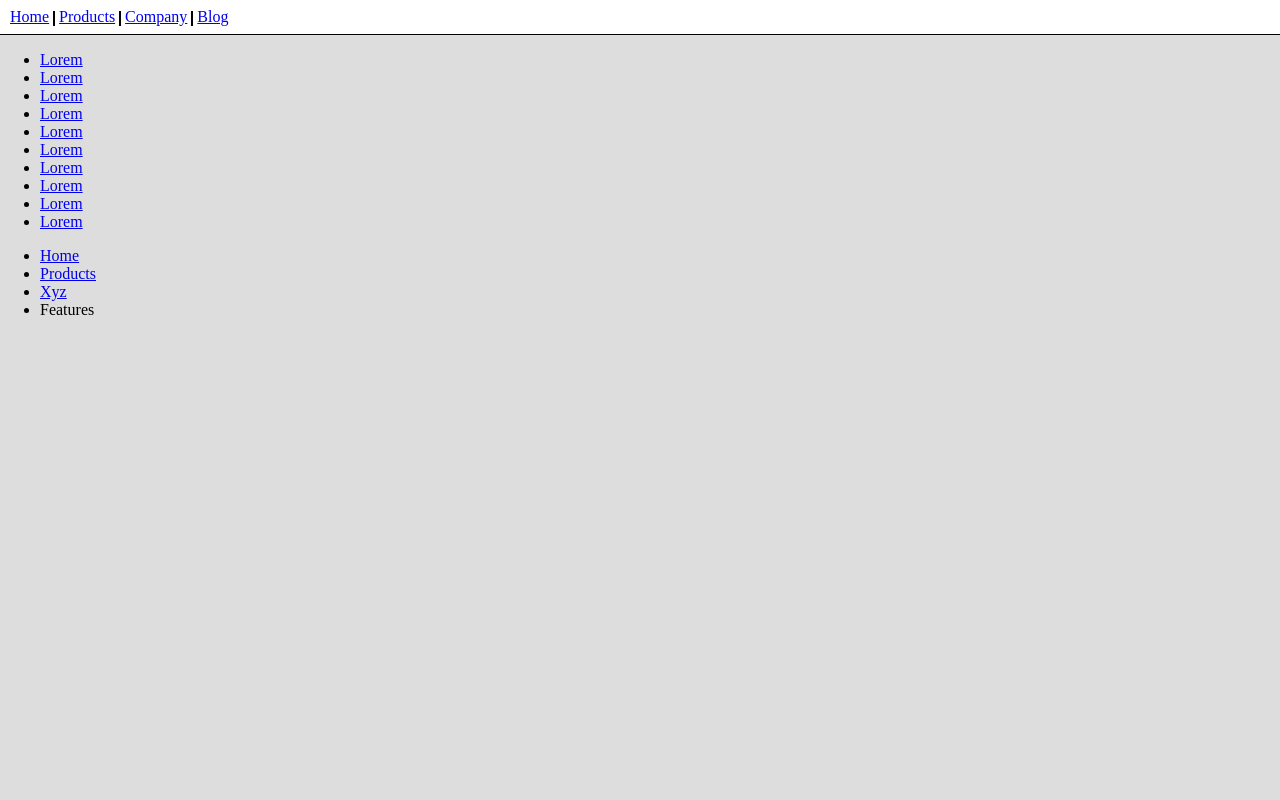
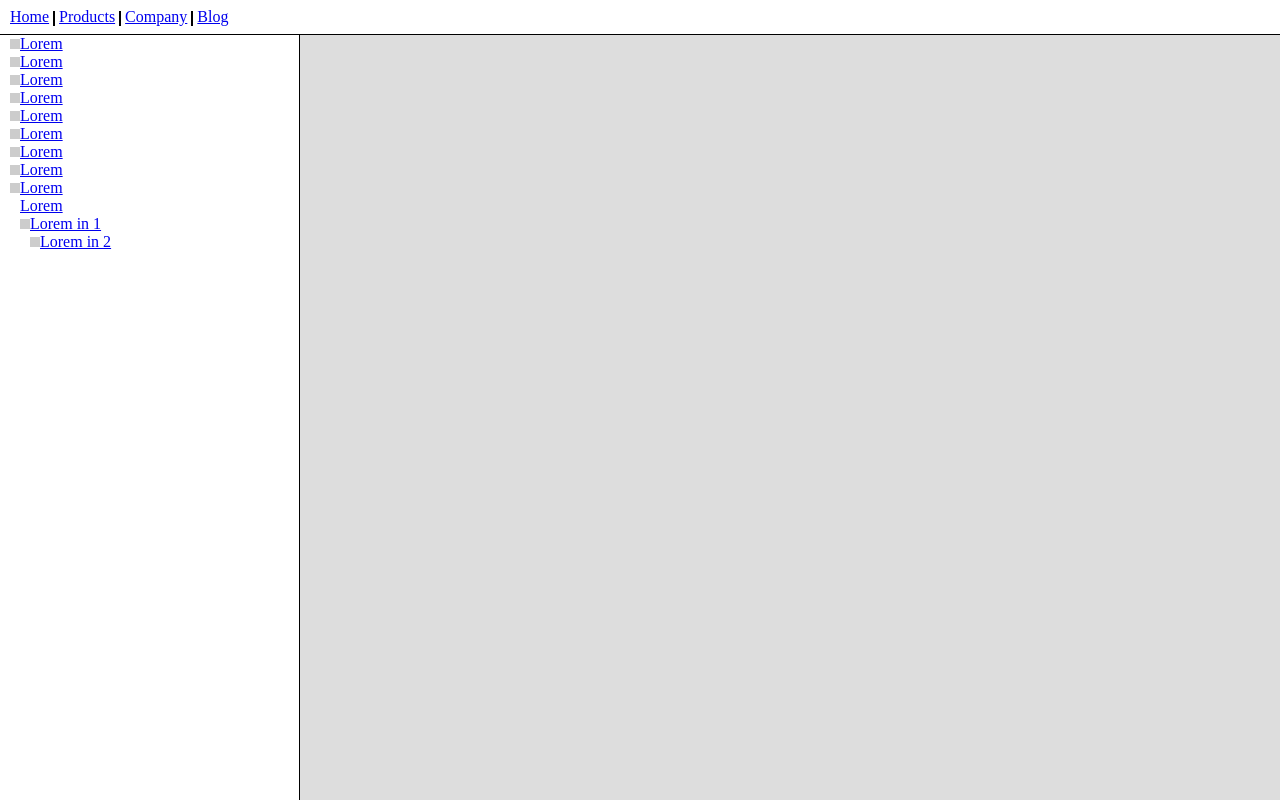
Before and after one commit to mif83/woxapp, a plain HTML site: page layout/index.html in a window 1280 px wide. Drawn offline with Linux system fonts and the light colour scheme.

Commit message:
something add

```diff
--- a/layout/css/my.less
+++ b/layout/css/my.less
@@ -39,8 +39,37 @@ html, body{
     }
   }
   &__menu-link:hover{
-    color: lighten(inherit, 20%);
+    color: #0bb5e6;
   }
+}
+
+.left{
+  width: 300px;
+  height: 100%;
+  background-color: #fff;
+  position: fixed;
+  overflow-y: auto;
+  border-right: 1px solid #000;
+  &__menu-lists{
+    list-style: none;
+    margin: 0;
+    padding-left: 10px;
+
+  }
+  &__menu-item{
+    position: relative;
+  }
+  &__menu-link::before{
+    content: "";
+    display: inline-block;
+    width: 10px;
+    height: 10px;
+
+  }
+
+}
+.icon::before{
+  background-color: #ccc;
 
 
 }
--- a/layout/index.html
+++ b/layout/index.html
@@ -16,16 +16,21 @@
 </div>
 <aside class="left">
     <ul class="left__menu-lists">
-        <li class="left__menu-item"><a href="#" class="left__menu-link">Lorem</a></li>
-        <li class="left__menu-item"><a href="#" class="left__menu-link">Lorem</a></li>
-        <li class="left__menu-item"><a href="#" class="left__menu-link">Lorem</a></li>
-        <li class="left__menu-item"><a href="#" class="left__menu-link">Lorem</a></li>
-        <li class="left__menu-item"><a href="#" class="left__menu-link">Lorem</a></li>
-        <li class="left__menu-item"><a href="#" class="left__menu-link">Lorem</a></li>
-        <li class="left__menu-item"><a href="#" class="left__menu-link">Lorem</a></li>
-        <li class="left__menu-item"><a href="#" class="left__menu-link">Lorem</a></li>
-        <li class="left__menu-item"><a href="#" class="left__menu-link">Lorem</a></li>
-        <li class="left__menu-item"><a href="#" class="left__menu-link">Lorem</a></li>
+        <li class="left__menu-item"><a href="#" class="left__menu-link icon">Lorem</a></li>
+        <li class="left__menu-item"><a href="#" class="left__menu-link icon">Lorem</a></li>
+        <li class="left__menu-item"><a href="#" class="left__menu-link icon">Lorem</a></li>
+        <li class="left__menu-item"><a href="#" class="left__menu-link icon">Lorem</a></li>
+        <li class="left__menu-item"><a href="#" class="left__menu-link icon">Lorem</a></li>
+        <li class="left__menu-item"><a href="#" class="left__menu-link icon">Lorem</a></li>
+        <li class="left__menu-item"><a href="#" class="left__menu-link icon">Lorem</a></li>
+        <li class="left__menu-item"><a href="#" class="left__menu-link icon">Lorem</a></li>
+        <li class="left__menu-item"><a href="#" class="left__menu-link icon">Lorem</a></li>
+        <li class="left__menu-item"><a href="#" class="left__menu-link ">Lorem</a>
+            <ul class="left__menu-lists"><li class="left__menu-item"><a href="#" class="left__menu-link icon">Lorem in 1</a></li>
+                <ul class="left__menu-lists"><li class="left__menu-item"><a href="#" class="left__menu-link icon">Lorem in 2</a></li>
+                </ul>
+            </ul>
+        </li>
     </ul>
 </aside>
 <main class="content">
```
Also changed, not shown: layout/css/my.css.
